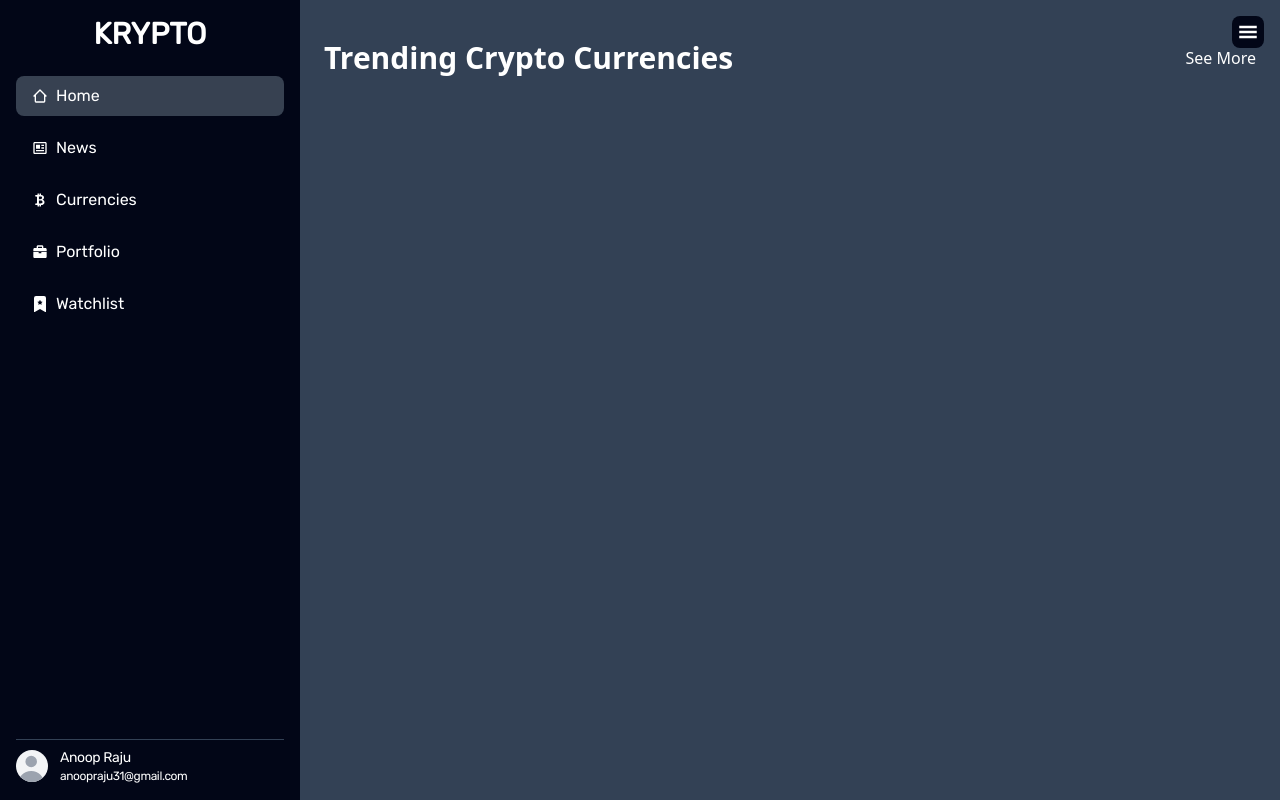
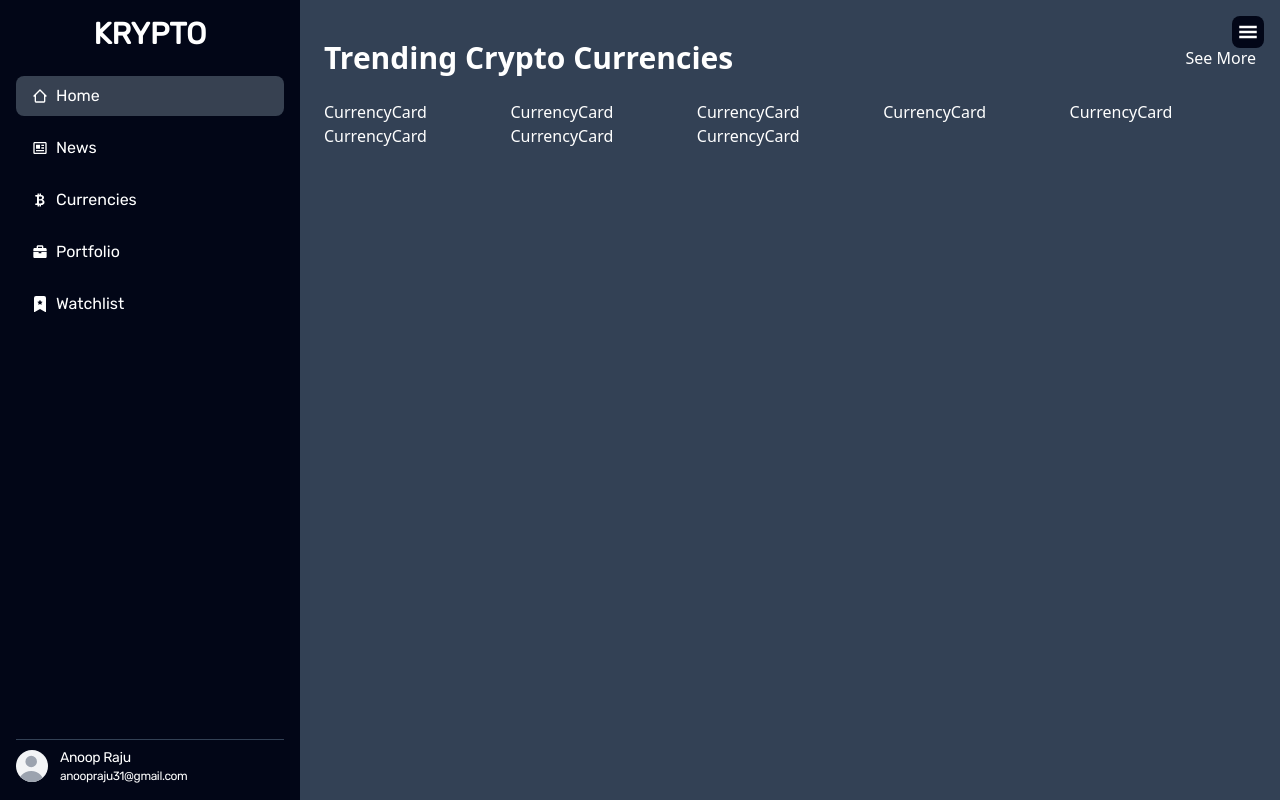
Before and after one commit to anoopraju31/Krypto, a Next.js app: page / in a window 1280 px wide. Built offline with nearby package versions, Linux system fonts and the light colour scheme.

Commit message:
Currency Card : initial

```diff
--- a/src/app/(home)/page.tsx
+++ b/src/app/(home)/page.tsx
@@ -1,4 +1,5 @@
 import Link from 'next/link'
+import CurrencyCard from '../components/CurrencyCard'
 
 export default function Home() {
 	return (
@@ -14,7 +15,16 @@ export default function Home() {
 					</div>
 				</div>
 
-				<div className=''></div>
+				<div className='grid grid-cols-1 sm:grid-cols-2 md:grid-cols-3 lg:grid-cols-4 xl:grid-cols-5'>
+					<CurrencyCard />
+					<CurrencyCard />
+					<CurrencyCard />
+					<CurrencyCard />
+					<CurrencyCard />
+					<CurrencyCard />
+					<CurrencyCard />
+					<CurrencyCard />
+				</div>
 			</section>
 			{/* Latest Crypto News */}
 		</main>
--- /dev/null
+++ b/src/app/components/CurrencyCard.tsx
@@ -0,0 +1,7 @@
+import React from 'react'
+
+const CurrencyCard = () => {
+	return <div>CurrencyCard</div>
+}
+
+export default CurrencyCard
--- a/src/app/components/index.js
+++ b/src/app/components/index.js
@@ -1 +1,2 @@
 export { default as SideNavbar } from './SideNavbar'
+export { default as CurrencyCard } from './CurrencyCard'
```
